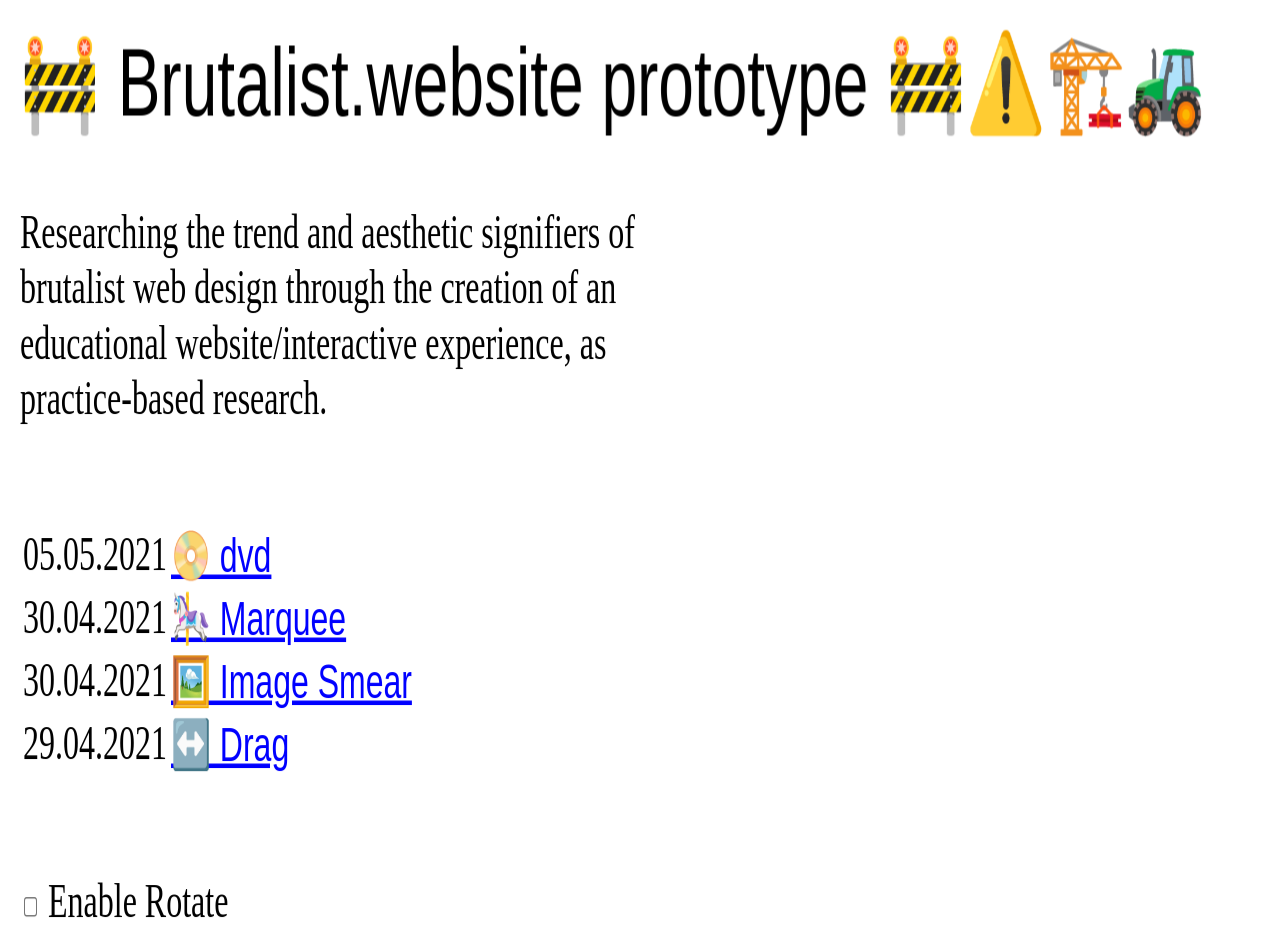
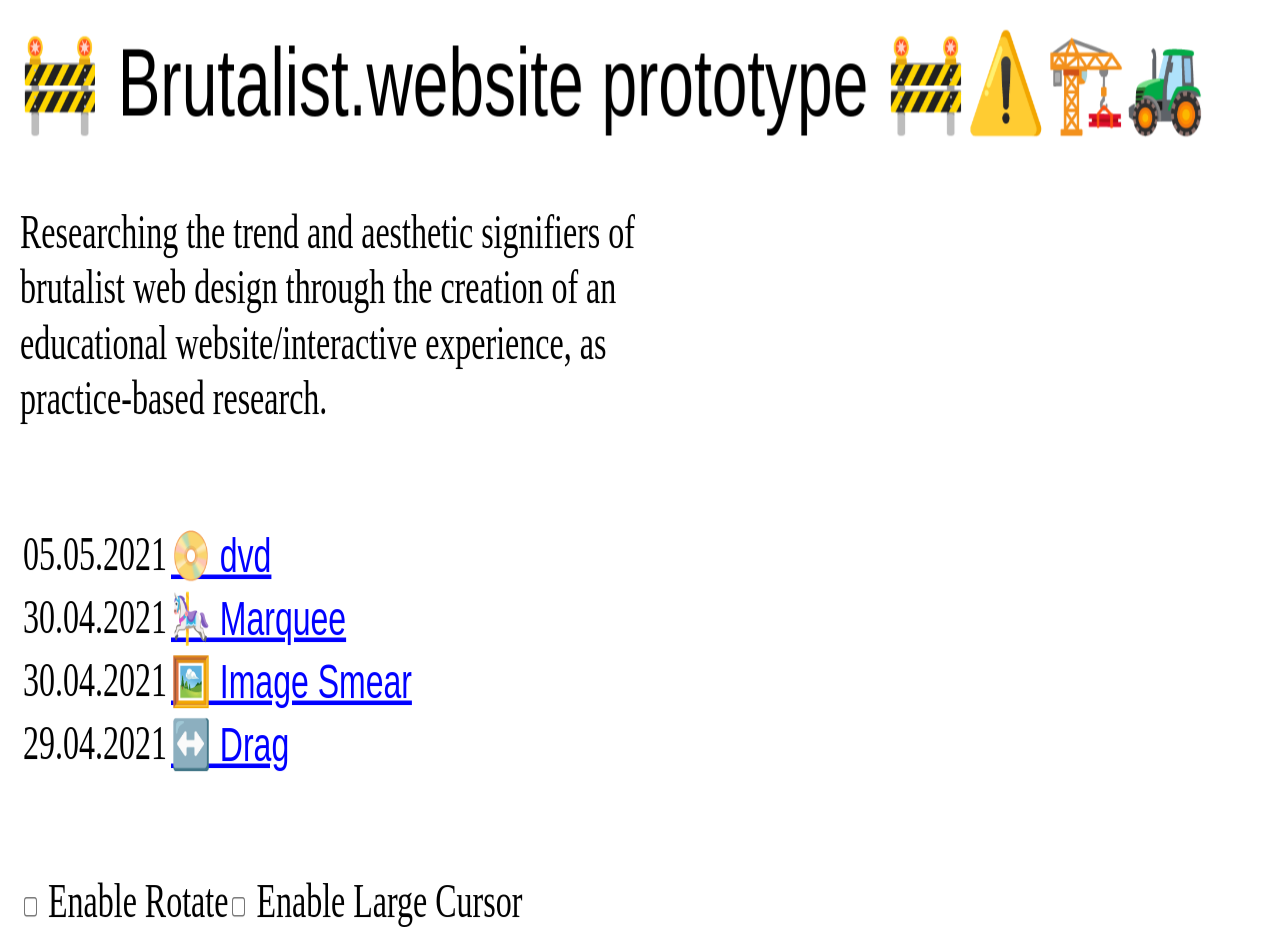
Before and after one commit to alachie/prototype.brutalist.website, a Next.js app: page / in a window 1280 px wide. Shown: the top 935 px of the page. Built offline with nearby package versions, Linux system fonts and the light colour scheme.

Commit message:
added large cursor

```diff
--- a/pages/index.js
+++ b/pages/index.js
@@ -4,9 +4,14 @@ import Link from 'next/link'
 
 export default function Home() {
   const [rotate, setRotate] = useState(false);
+  const [largeCursor, setLargeCursor] = useState(false);
 
   const toggleRotate = () => {
     setRotate(!rotate);
+  }
+
+  const toggleCursor = () => {
+    setLargeCursor(!largeCursor);
   }
 
   useEffect(() => {
@@ -27,8 +32,13 @@ export default function Home() {
     }
   }, [rotate])
 
+  useEffect(() => {
+    const body = document.querySelector('body')
+    largeCursor ? body.classList.add('large-cursor') : body.classList.remove('large-cursor');
+  }, [largeCursor])
+
   return (
-    <div className="home-page">
+    <div className='home-page'>
       <Head>
         <title>PROTOTYPE - BRUTALIST.WEBSITE</title>
         <meta name="description" content="" />
@@ -61,7 +71,10 @@ export default function Home() {
           </tbody>
         </table>
 
-        <div><input onClick={toggleRotate} type="checkbox" name="rotate" id="rotate"/><label for="rotate"> Enable Rotate</label></div>
+        <div className="optionToggles">
+          <input onClick={toggleRotate} type="checkbox" name="rotate" id="rotate"/><label for="rotate"> Enable Rotate</label>
+          <input onClick={toggleCursor} type="checkbox" name="largeCursor" id="largeCursor"/><label for="largeCursor"> Enable Large Cursor</label>
+        </div>
       </main>
 
       <footer>
--- a/styles/globals.css
+++ b/styles/globals.css
@@ -96,3 +96,14 @@ body {
   align-items: center;
   justify-content: center;
 }
+
+.large-cursor {
+  cursor: url("/cursor-default.png"), auto !important;
+}
+
+.large-cursor a,
+.large-cursor button,
+.large-cursor input,
+.large-cursor label {
+  cursor: url("/cursor-pointer.png"), pointer !important;
+}
```
Also changed, not shown: public/cursor-default.png (added), public/cursor-pointer.png (added).
